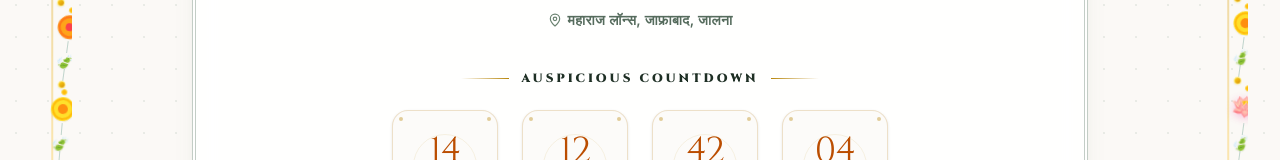
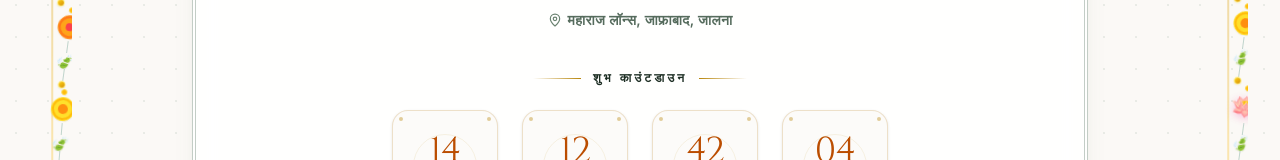
Before and after one commit to hiwalechetan73-dev/Weddingday, a React (Vite) app: page / in a window 1280 px wide. Shown: the part 619-779 px from the top of the page. Built offline with nearby package versions, Linux system fonts and the light colour scheme; a web font is replaced by a local one.

Commit message:
Update CountdownTimer.tsx

```diff
--- a/src/components/CountdownTimer.tsx
+++ b/src/components/CountdownTimer.tsx
@@ -52,9 +52,9 @@ export default function CountdownTimer() {
     return (
       <div className="flex flex-col items-center justify-center p-6 text-center" id="countdown-timer-completed">
         <div className="text-xl md:text-2xl font-serif font-semibold text-[#6a8270] animate-pulse tracking-wider">
-          ☸ The Auspicious Moment Has Arrived ☸
+          ☸ शुभ क्षण आला आहे. ☸
         </div>
-        <p className="text-stone-700 font-sans text-xs mt-2 italic">{COUPLE.groom.firstName} &amp; {COUPLE.bride.firstName} are married! Bless them with your infinite love.</p>
+        <p className="text-stone-700 font-sans text-xs mt-2 italic">{COUPLE.groom.firstName} &amp; {COUPLE.bride.firstName} विवाहबद्ध झाले आहेत! त्यांना तुमच्या असीम प्रेमाचा आशीर्वाद द्या..</p>
       </div>
     );
   }
@@ -64,7 +64,7 @@ export default function CountdownTimer() {
       {/* Sub-heading decoration */}
       <div className="flex items-center gap-3 mb-6">
         <div className="h-[1px] w-12 bg-gradient-to-r from-transparent to-[#b8860b]" />
-        <span className="text-[#1e2f24] font-serif-display uppercase text-xs tracking-[0.25em] font-black">Auspicious Countdown</span>
+        <span className="text-[#1e2f24] font-serif-display uppercase text-xs tracking-[0.25em] font-black">शुभ काउंटडाउन</span>
         <div className="h-[1px] w-12 bg-gradient-to-l from-transparent to-[#b8860b]" />
       </div>
 
```
